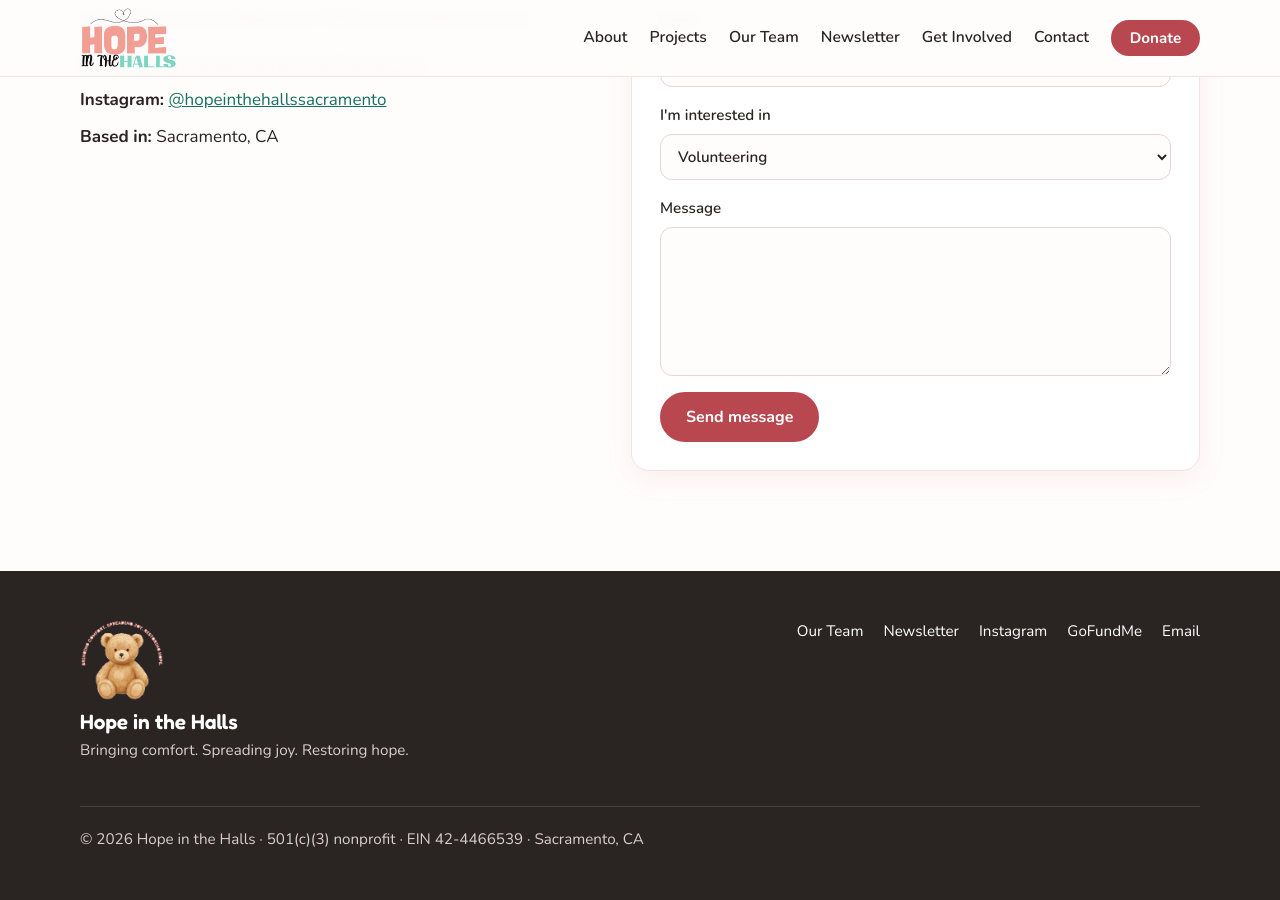
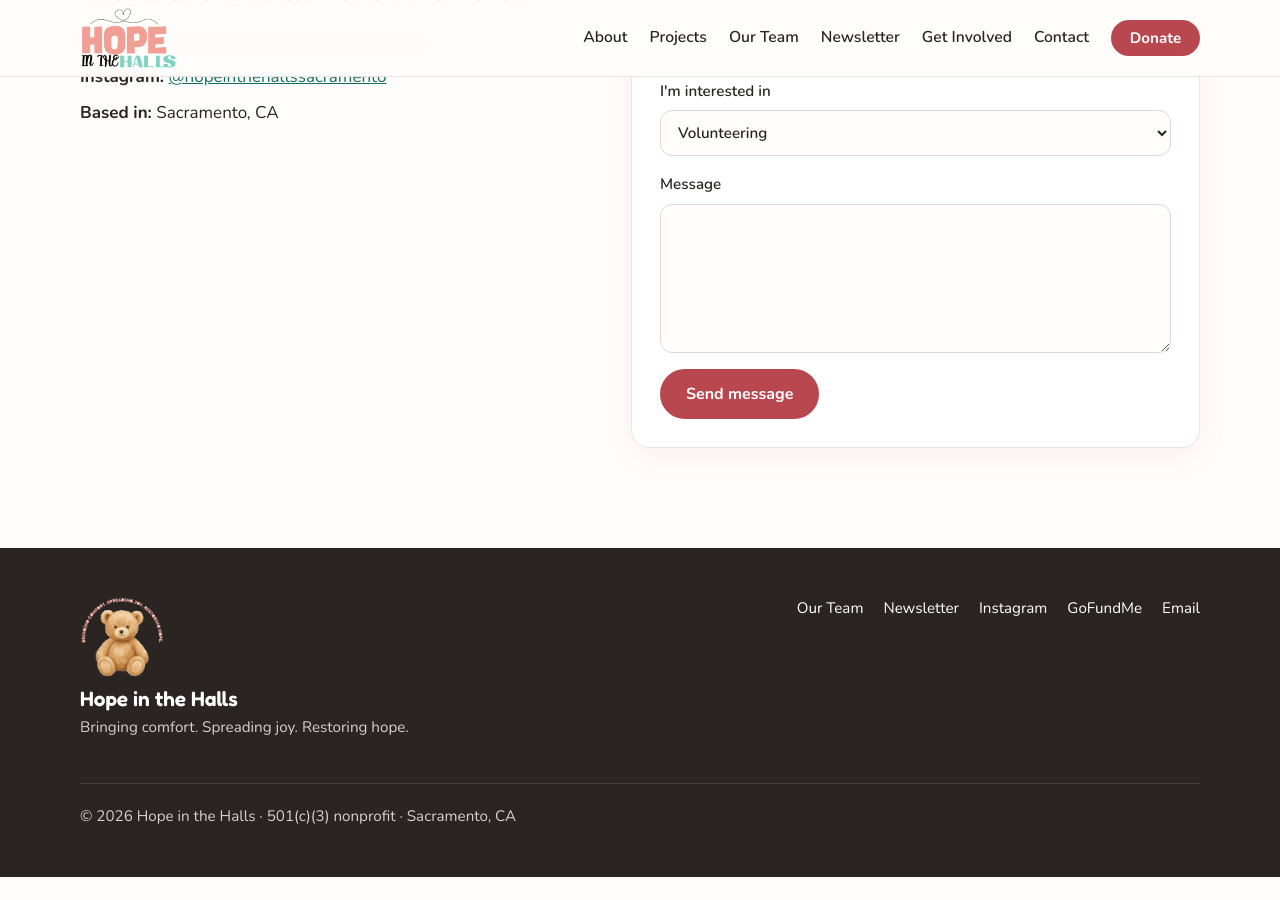
Before and after one commit to gurneet23natt-hub/hope-in-the-halls, a Jekyll site: the page built from index.html, in a window 1280 px wide and 900 px high, scrolled down 4569 px. Built offline with Jekyll 4.4.1, drawn with Linux system fonts in a browser that asks for light colours; after the commit the page ends 5446 px from its top, so only the background shows below that.

Commit message:
Remove EIN from the website
Co-Authored-By: Claude Opus 5.5 <noreply@anthropic.com>
Claude-Session: https://claude.ai/code/session_01KiCZLFXGPpqTcw3zJV9ECY

```diff
--- a/_config.yml
+++ b/_config.yml
@@ -7,7 +7,6 @@ email: hopeinthehallssacramento@gmail.com
 instagram: hopeinthehallssacramento
 gofundme: https://gofund.me/ee142f303
 substack: https://hopeinthehalls.substack.com
-ein: 42-4466539
 location: Sacramento, CA
 
 # The site is served from https://hopeinthehalls.org (see the CNAME file).
--- a/_includes/footer.html
+++ b/_includes/footer.html
@@ -12,6 +12,6 @@
       <a href="{{ site.gofundme }}" target="_blank" rel="noopener">GoFundMe</a>
       <a href="mailto:{{ site.email }}">Email</a>
     </nav>
-    <p class="copyright">© {{ 'now' | date: '%Y' }} Hope in the Halls · 501(c)(3) nonprofit · EIN {{ site.ein }} · {{ site.location }}</p>
+    <p class="copyright">© {{ 'now' | date: '%Y' }} Hope in the Halls · 501(c)(3) nonprofit · {{ site.location }}</p>
   </div>
 </footer>
--- a/index.html
+++ b/index.html
@@ -140,7 +140,7 @@ layout: default
     <div class="donate-box">
       <p class="donate-note">Donations are collected securely through our GoFundMe.</p>
       <a class="btn btn-block" href="{{ site.gofundme }}" target="_blank" rel="noopener">Donate on GoFundMe</a>
-      <p class="fine">Hope in the Halls is a 501(c)(3) nonprofit organization.<br>EIN: {{ site.ein }}</p>
+      <p class="fine">Hope in the Halls is a 501(c)(3) nonprofit organization.</p>
     </div>
   </div>
 </section>
```
Also changed, not shown: README.md.
